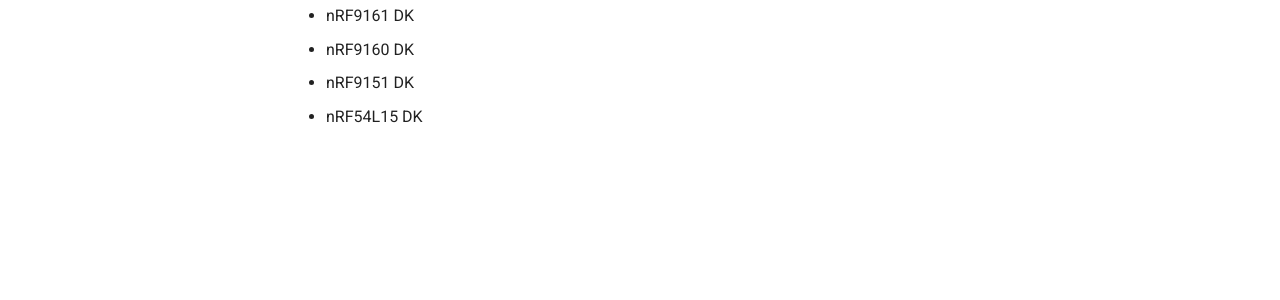
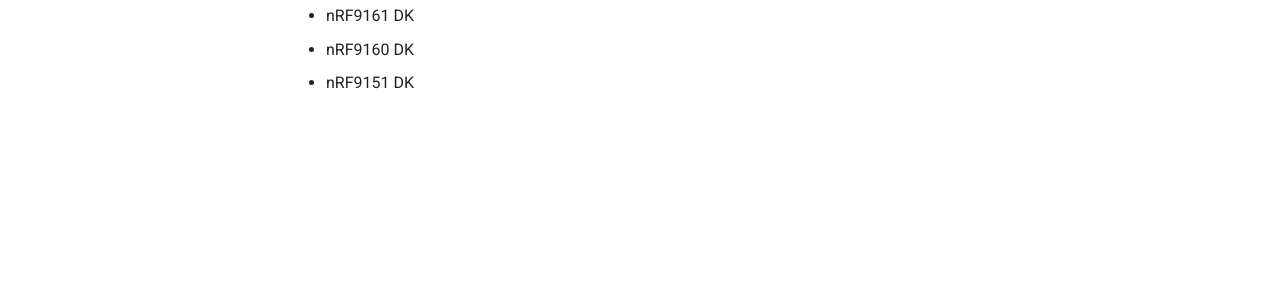
Before and after one commit to NordicSemiconductor/pc-nrfconnect-quickstart, an MkDocs documentation site: the page built from doc/docs/index.md, in a window 1280 px wide. Shown: the part 453-753 px from the top of the page. Built offline with MkDocs 1.6.1 and Material for MkDocs 9.7.7, drawn with Linux system fonts in a browser that asks for light colours.

Commit message:
doc: temporarily remove nRF54L15 from list
of Supported devices until the public relese of the app.

Signed-off-by: Grzegorz Ferenc <Grzegorz.Ferenc@nordicsemi.no>

```diff
--- a/doc/docs/index.md
+++ b/doc/docs/index.md
@@ -12,4 +12,3 @@
 - nRF9161 DK
 - nRF9160 DK
 - nRF9151 DK
-- nRF54L15 DK
```
